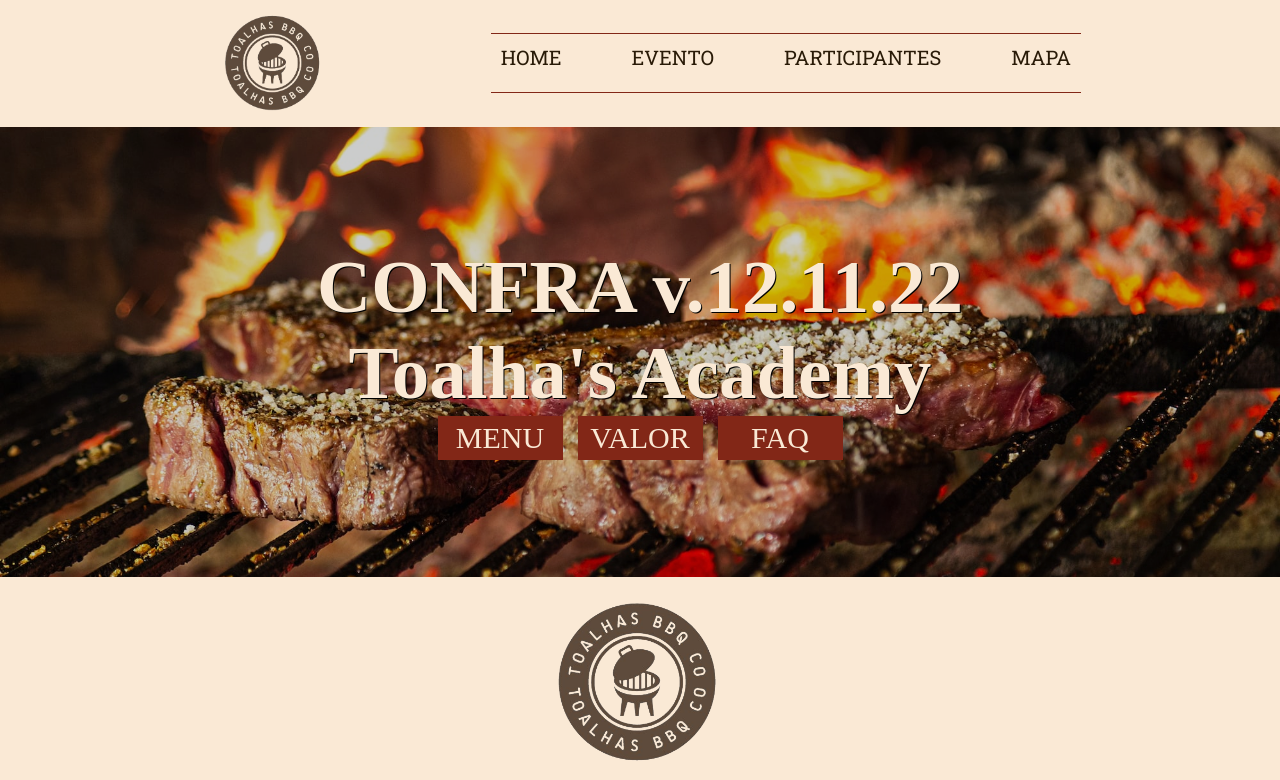
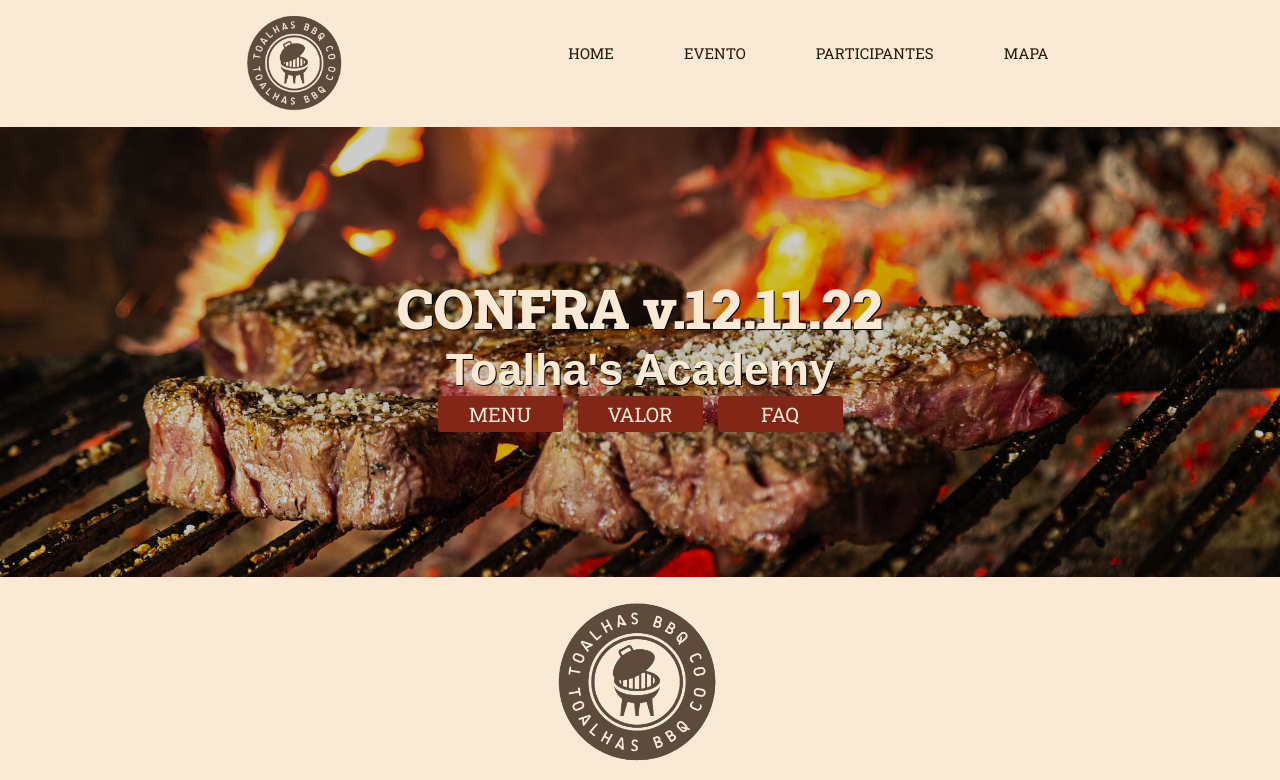
Before and after one commit to ZekasDev/ChurrAscademy, a React (Vite) app: page / in a window 1280 px wide. Shown: the top 780 px of the page. Built offline with nearby package versions, Linux system fonts and the light colour scheme; a web font is replaced by a local one.

Commit message:
Finalizado estilização

```diff
--- a/src/Pages/Home.scss
+++ b/src/Pages/Home.scss
@@ -31,10 +31,16 @@
       background-color: rgba(0, 0, 0, 0.2);
     }
     h1 {
+      font-family: 'Roboto Slab';
+      font-size: 55px;
+      font-weight: 700;
       z-index: 1;
     }
     h2 {
       z-index: 1;
+      font-weight: bold;
+      font-family: sans-serif;
+      font-size: 45px;
     }
   }
   .info {
--- a/src/components/Header/Header.scss
+++ b/src/components/Header/Header.scss
@@ -12,29 +12,24 @@
     .header_logo {
       img {
         width: 150px;
-
       }
     }
 
     .header_menu {
       ul {
         display: flex;
-        font-size: 20px;
+        font-size: 15px;
         height: 60px;
         gap: 50px;
-        border-top: 1px solid rgb(130, 39, 23);
-        border-bottom: 1px solid rgb(130, 39, 23);
-
         li {
-          font-family: var(--font-text);
+          font-family: "Roboto Slab";
           text-transform: uppercase;
           color: rgb(41, 26, 7);
-          transition: 0.5s ease;
           padding: 10px;
 
           &:hover {
-            font-size: 24px;
             color: rgb(130, 39, 23);
+            border-bottom: 1px solid rgb(130, 36, 30);
           }
         }
       }
--- a/src/global.css
+++ b/src/global.css
@@ -1,5 +1,5 @@
 :root {
-  --font-text: 'Roboto Slab';
+  font-family: 'Roboto Slab', 'Roboto', sans-serif;
 
 }
 
@@ -33,4 +33,13 @@ a {
     min-width: 125px;
     text-align: center;
     text-shadow: none;
+    font-family: 'Roboto Slab';
+    font-weight: 300;
+    font-size: 20px;
+    border-radius: 4px;
 }
+
+.meat_text {
+  color: rgb(130, 39, 23);
+  font-size: 14px;
+}
```
